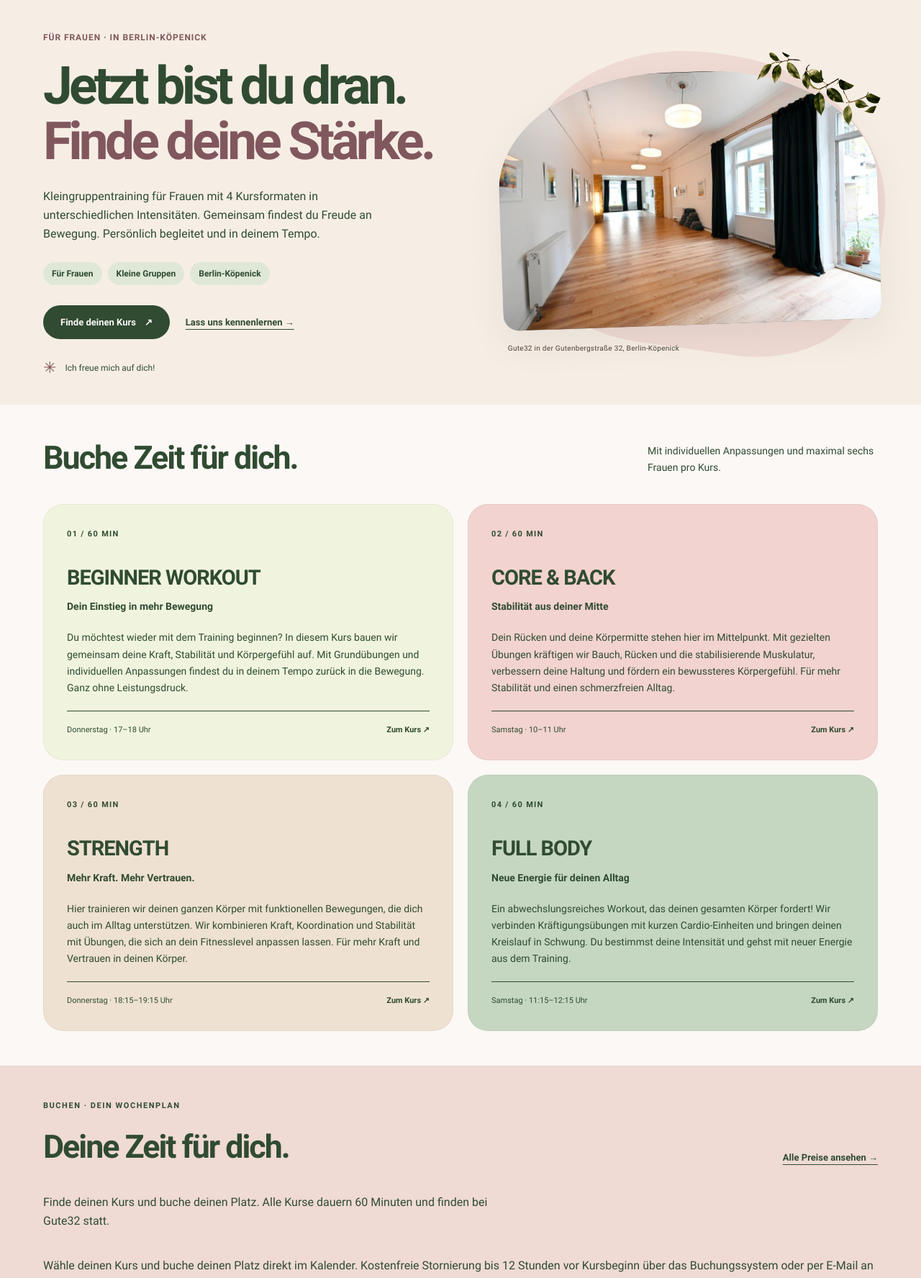
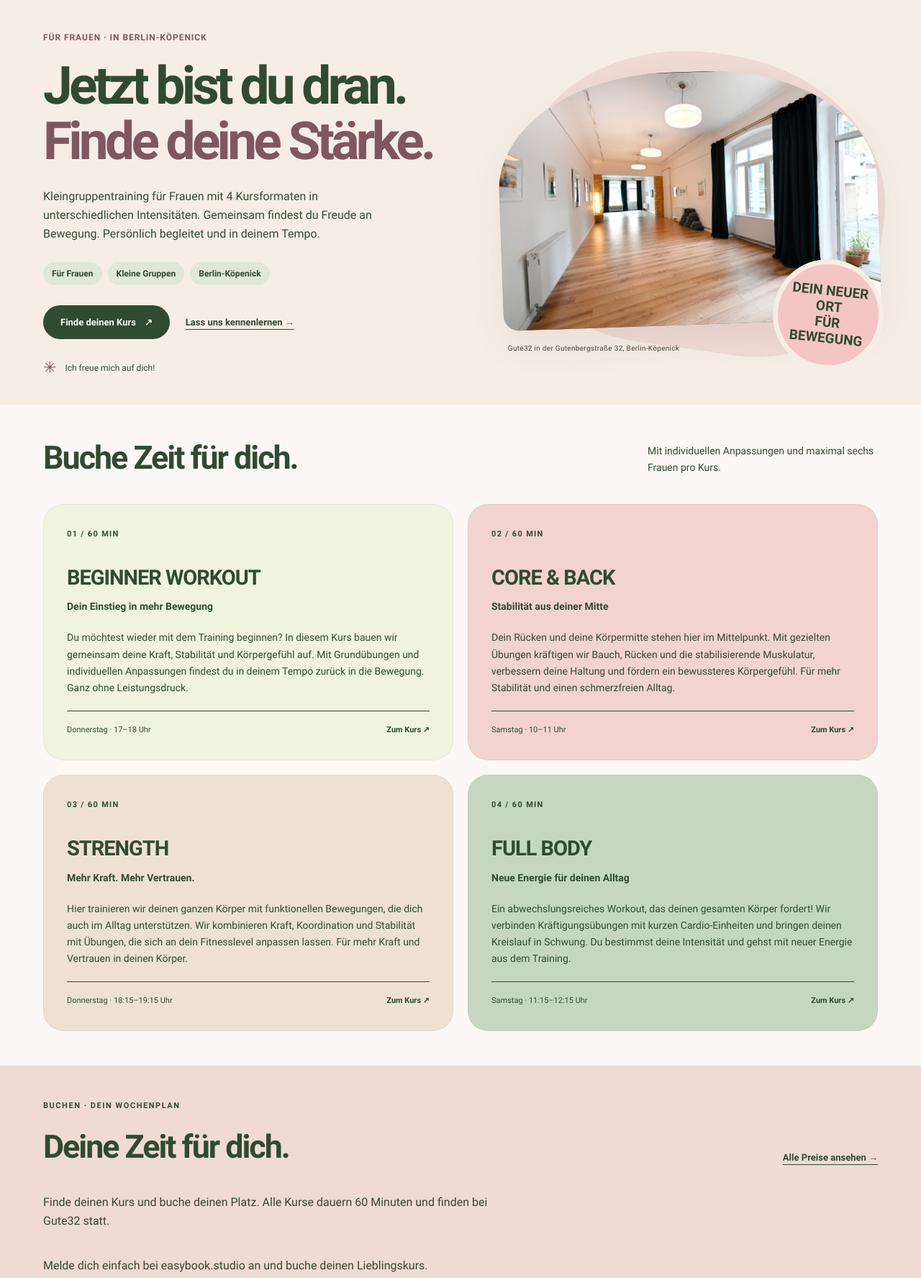
Before and after one commit to PatriciaHerMove/Her-Move, a plain HTML site: page public/index.html in a window 1280 px wide. Shown: the part 101-1876 px from the top of the page at 72% size. Drawn offline with Linux system fonts and the light colour scheme; a script that the page names is missing.

Commit message:
Update theme color and booking instructions in HTML

```diff
--- a/public/index.html
+++ b/public/index.html
@@ -4,7 +4,7 @@
   <meta charset="UTF-8" />
   <meta name="viewport" content="width=device-width, initial-scale=1.0" />
   <meta name="description" content="HER MOVE: Kleingruppentraining für maximal sechs Frauen in Berlin-Köpenick. Beginner Workout, Strength, Core &amp; Back und Full Body mit Patricia." />
-  <meta name="theme-color" content="#304b32" />
+  <meta name="theme-color" content="#2f4a31" />
   <title>HER MOVE | Kleingruppentraining für Frauen in Berlin-Köpenick</title>
   <link rel="stylesheet" href="styles.css" />
 </head>
@@ -34,7 +34,7 @@
       <div class="hero-visual">
         <div class="studio-photo"><img src="assets/studio.jpg" alt="Heller Trainingsraum mit Holzboden und großen Fenstern bei Gute32" width="540" height="1170" fetchpriority="high" /></div>
 
-        <img class="leaves" src="assets/leaves.png" alt="" width="226" height="627" />
+        <span class="hero-sticker">DEIN NEUER ORT<br />FÜR BEWEGUNG</span>
         <p class="photo-caption">Gute32 in der Gutenbergstraße 32, Berlin-Köpenick</p>
       </div>
     </section>
@@ -55,7 +55,7 @@
       <div class="easybook-calendar" aria-label="HER MOVE Kurskalender">
         <div data-easybook-widget data-tenant="84ee2035-050e-4671-acd5-583b85d3bdba" data-theme="light"></div>
       </div>
-      <p class="booking-help">Wähle deinen Kurs und buche deinen Platz direkt im Kalender. Kostenfreie Stornierung bis 12 Stunden vor Kursbeginn über das Buchungssystem oder per E-Mail an <a href="mailto:hallo@her-move.de">hallo@her-move.de</a>.</p>
+      <p class="booking-help">Melde dich einfach bei easybook.studio an und buche deinen Lieblingskurs.</p>
       <aside id="erstgespraech" class="consultation"><div><p class="eyebrow">Lass uns kennenlernen</p><h3>Dein kostenloses Erstgespräch</h3><p>15–20 Minuten via Telefon: Wir besprechen deine Ziele und finden die passenden Kurse für dich.</p></div><div class="consultation-actions"><button class="button button-dark dummy-action" type="button" data-offer="Erstgespräch per WhatsApp">WhatsApp <span class="demo-label">Demo</span></button><button class="button button-outline dummy-action" type="button" data-offer="Erstgespräch per Telefon">Telefon <span class="demo-label">Demo</span></button><small>Kontaktdaten folgen.</small></div></aside>
     </div></section>
     <section id="preise" class="prices-section">
```
